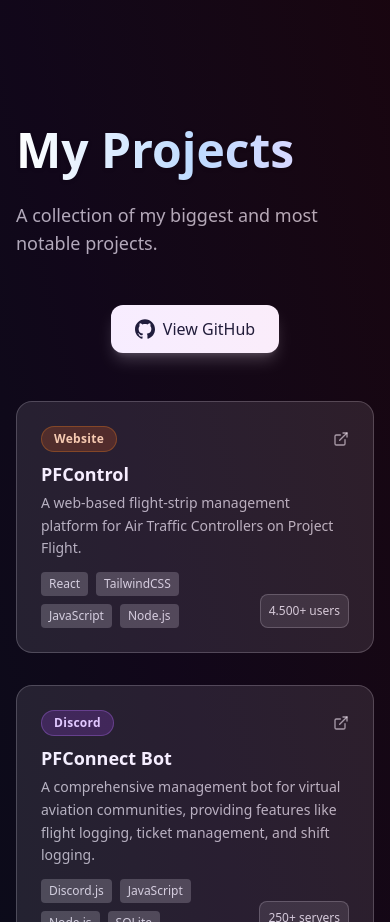
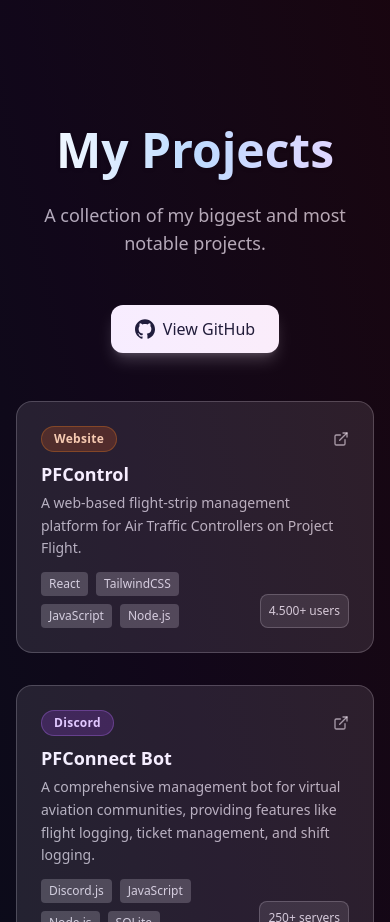
Before and after one commit to dev-banane/dev-banane, a Vue app: page / in a window 390 px wide. Shown: the part 1740-2662 px from the top of the page. Built offline with nearby package versions, Linux system fonts and the light colour scheme; a web font is replaced by a local one.

Commit message:
Skills Text

```diff
--- a/src/components/pages/Home.vue
+++ b/src/components/pages/Home.vue
@@ -214,7 +214,7 @@
 
                 <div class="max-w-6xl mx-auto px-4 pt-12">
                     <div class="flex flex-col md:flex-row items-center justify-between mb-12 gap-6">
-                        <div class="flex-1 text-left">
+                        <div class="flex-1 text-center md:text-left">
                             <h2
                             class="text-5xl md:text-6xl font-extrabold bg-gradient-to-r from-white via-blue-200 to-purple-200 bg-clip-text text-transparent mb-4 drop-shadow"
                             style="line-height: 1.15; padding-bottom: 0.15em"
```
